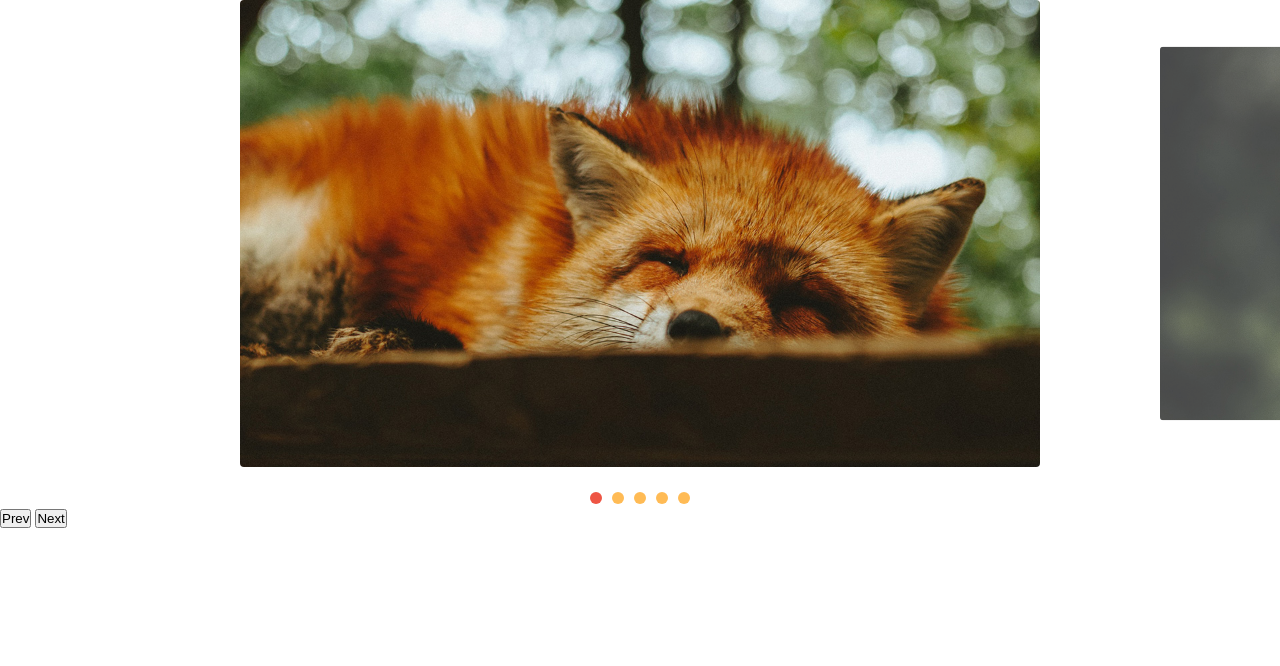
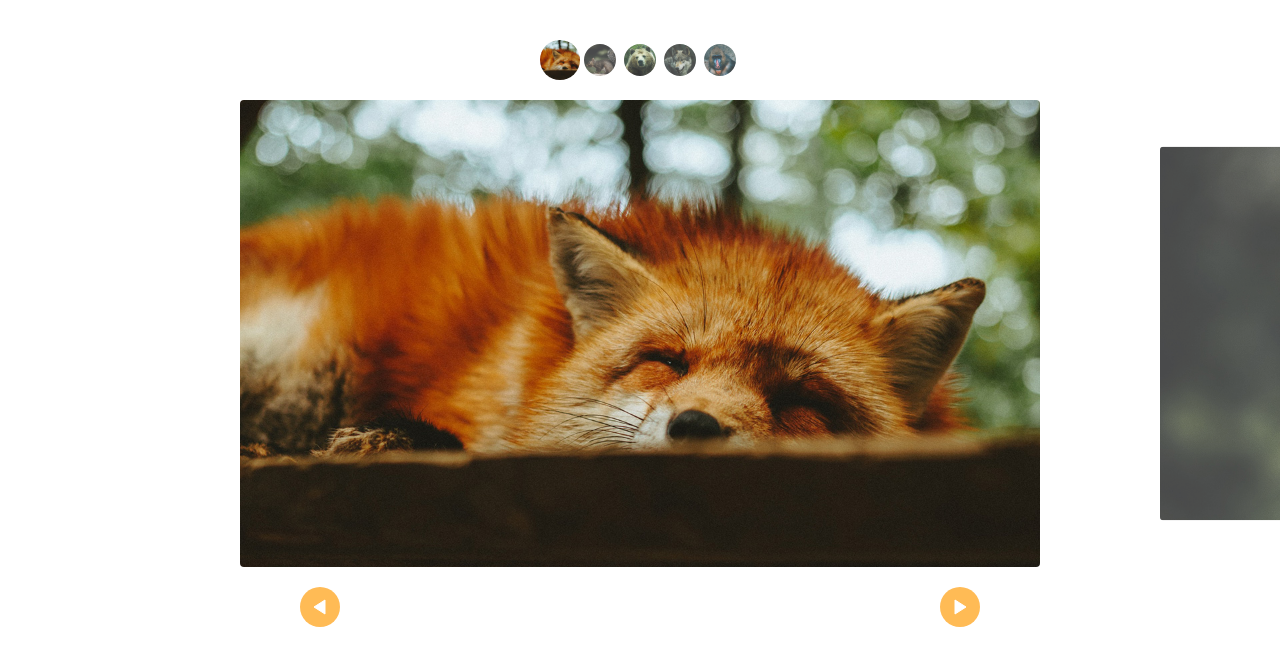
Before and after one commit to JosimoLopes/animals-slider, a plain HTML site: page index.html in a window 1280 px wide. Drawn offline with Linux system fonts and the light colour scheme.

Commit message:
add custom control

```diff
--- a/index.html
+++ b/index.html
@@ -9,6 +9,13 @@
 </head>
 
 <body>
+  <ul class="custom__control">
+    <li><img src="./img/foto1-thumb.jpg" alt=""></li>
+    <li><img src="./img/foto2-thumb.jpg" alt=""></li>
+    <li><img src="./img/foto3-thumb.jpg" alt=""></li>
+    <li><img src="./img/foto4-thumb.jpg" alt=""></li>
+    <li><img src="./img/foto5-thumb.jpg" alt=""></li>
+  </ul>
   <div class="wrapper">
     <ul class="slider">
       <li><img src="./img/foto1.jpg" alt=""></li>
@@ -19,8 +26,8 @@
     </ul>
   </div>
   <div class="arrow__nav">
-    <button class="prev">Prev</button>
-    <button class="next">Next</button>
+    <button class="prev"></button>
+    <button class="next"></button>
   </div>
 
   <script type="module" src="/script.js"></script>
--- a/script.js
+++ b/script.js
@@ -3,4 +3,4 @@ import { SliderNav } from "./slider.js";
 const slider = new SliderNav(".wrapper", ".slider");
 slider.init();
 slider.addArrow(".prev", ".next");
-slider.addControl();
+slider.addControl(".custom__control");
--- a/style.css
+++ b/style.css
@@ -66,3 +66,46 @@ img {
 [data-control="slider"] li a:hover {
   background-color: #e54;
 }
+
+.custom__control {
+  display: flex;
+  justify-content: center;
+  margin-top: 40px;
+  margin-bottom: 20px;
+  flex-wrap: wrap;
+}
+
+.custom__control li {
+  opacity: 0.8;
+  transform: scale(0.8);
+  width: 40px;
+  height: 40px;
+  border-radius: 50%;
+  overflow: hidden;
+  transition: transform 0.3s;
+  cursor: pointer;
+}
+
+.custom__control li.active {
+  opacity: 1;
+  transform: scale(1);
+}
+
+.arrow__nav {
+  display: flex;
+  justify-content: space-around;
+  margin: 20px 0;
+}
+
+.arrow__nav button {
+  cursor: pointer;
+  border: none;
+  border-radius: 50%;
+  background: #fb5 url(img/arrow.svg) center center no-repeat;
+  width: 40px;
+  height: 40px;
+}
+
+.arrow__nav button:first-child {
+  transform: rotate(180deg);
+}
```
